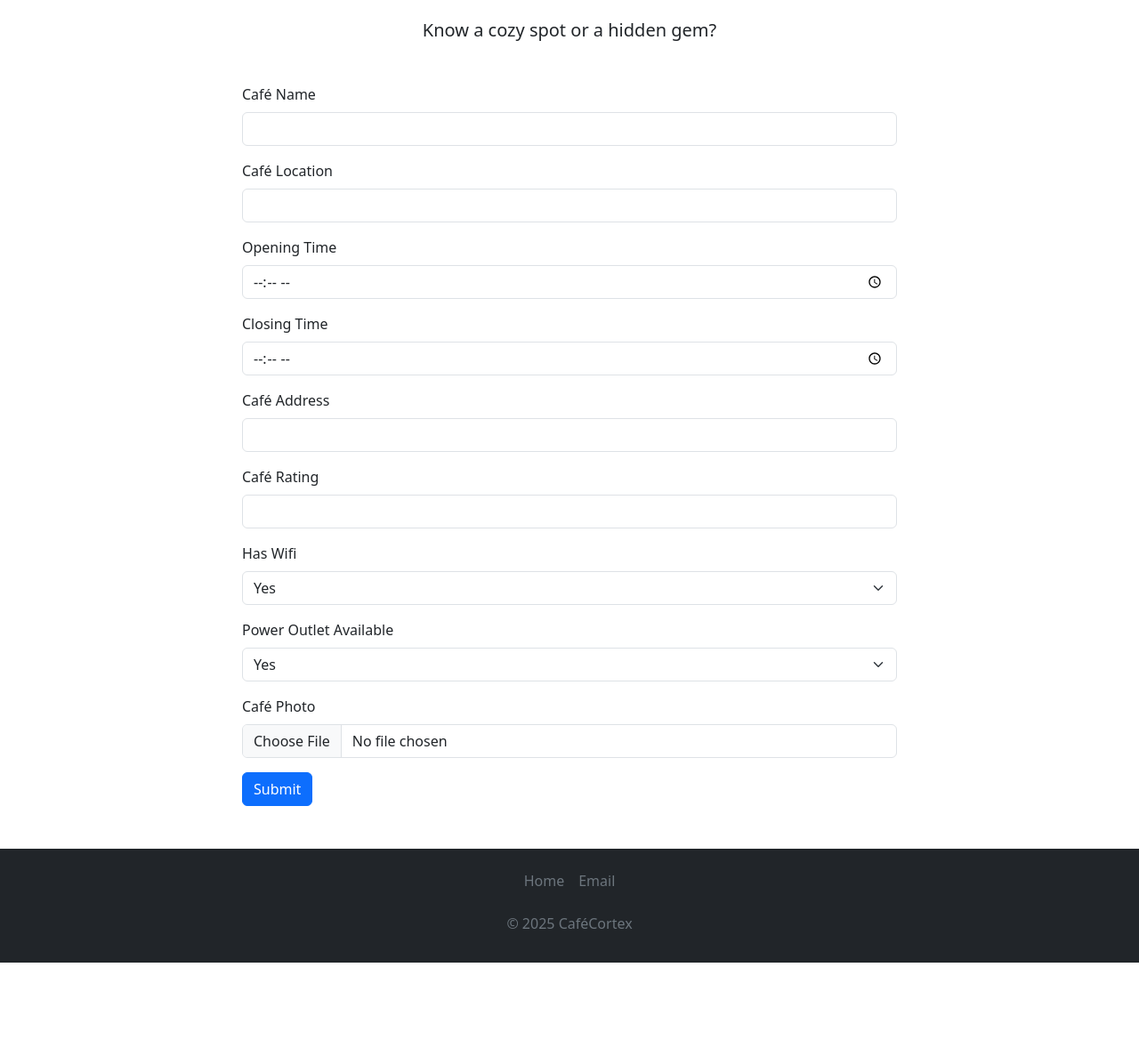
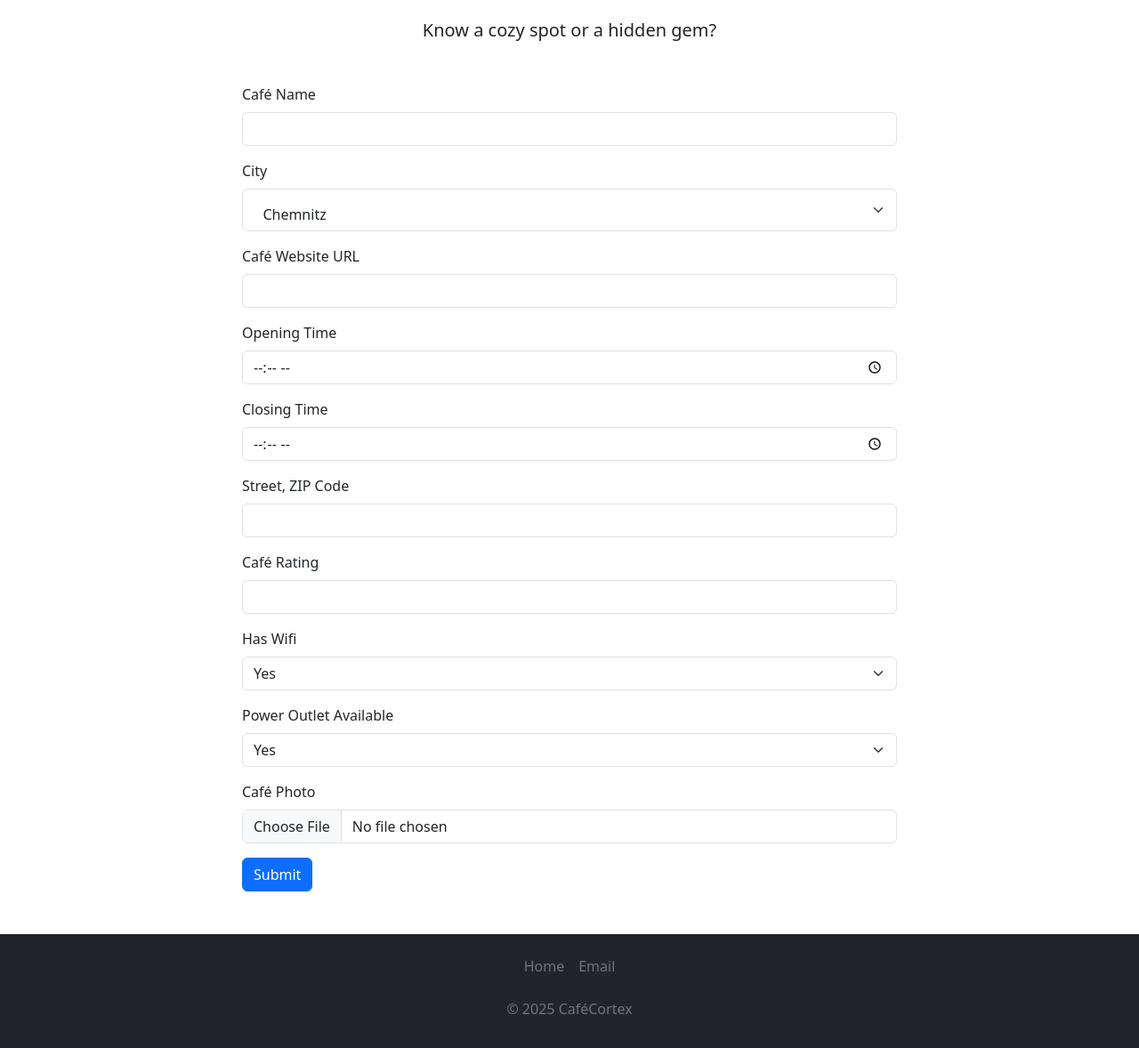
Before and after one commit to Mahmina/cafe-cortex, a Flask app: page /add in a window 1280 px wide. Shown: the part 189-1367 px from the top of the page at 89% size. Before the commit the page ends 1271 px from the top, so only its background shows below. Run offline with Flask 3, Linux system fonts and the light colour scheme; some libraries are stand-ins or nearby versions.

Commit message:
Implement City–Cafe relationship

```diff
--- a/forms.py
+++ b/forms.py
@@ -17,12 +17,13 @@ class SignUpForm(FlaskForm):
 
 class CreateCafeForm(FlaskForm):
     name = StringField("Café Name", validators=[DataRequired()])
-    location_url = StringField("Café Location", validators=[DataRequired()])
+    city = SelectField("City", coerce=int, validators=[DataRequired()])
+    website_url = StringField("Café Website URL", validators=[DataRequired()])
     opening_time = TimeField("Opening Time", validators=[DataRequired()])
     closing_time = TimeField("Closing Time", validators=[DataRequired()])
-    address = StringField("Café Address", validators=[DataRequired()])
+    address = StringField("Street, ZIP Code", validators=[DataRequired()])
     rating = StringField("Café Rating", validators=[DataRequired()])
     wifi = SelectField("Has Wifi", choices=[('yes', 'Yes'),('no', 'No')])
-    power_outlet = SelectField("Power Outlet Available", choices=[('yes', 'Yes'),('no', 'No')])
+    power_outlet = SelectField("Power Outlet Available", choices=[('yes', 'Yes'), ('no', 'No')])
     image = FileField("Café Photo", validators=[FileAllowed(['jpg', 'jpeg', 'png'], 'Images only!')])
     submit = SubmitField("Submit")
--- a/main.py
+++ b/main.py
@@ -5,8 +5,8 @@ from flask_wtf import CSRFProtect
 from werkzeug.utils import secure_filename
 from forms import SignUpForm, CreateCafeForm
 from flask_sqlalchemy import SQLAlchemy
-from sqlalchemy.orm import DeclarativeBase, Mapped, mapped_column
-from sqlalchemy import Integer, String
+from sqlalchemy.orm import DeclarativeBase, Mapped, mapped_column, relationship
+from sqlalchemy import Integer, String, ForeignKey
 import os
 
 load_dotenv()
@@ -14,6 +14,7 @@ load_dotenv()
 app = Flask(__name__)
 app.config['SECRET_KEY'] = os.environ.get("FLASK_KEY", "dev_secret_key")
 bootstrap = Bootstrap5(app)
+csrf = CSRFProtect(app)
 
 
 class Base(DeclarativeBase):
@@ -23,7 +24,14 @@ class Base(DeclarativeBase):
 app.config["SQLALCHEMY_DATABASE_URI"] = "sqlite:///cafes.db"
 db = SQLAlchemy(model_class=Base)
 db.init_app(app)
-csrf = CSRFProtect(app)
+
+
+class City(db.Model):
+    __tablename__ = "cities"
+
+    id: Mapped[int] = mapped_column(Integer, primary_key=True)
+    city_name: Mapped[str] = mapped_column(String(100))
+    cafes: Mapped[list["Cafe"]] = relationship("Cafe", back_populates="city")
 
 
 class Cafe(db.Model):
@@ -31,7 +39,11 @@ class Cafe(db.Model):
 
     id: Mapped[int] = mapped_column(Integer, primary_key=True)
     name: Mapped[str] = mapped_column(String(200))
-    location_url: Mapped[str] = mapped_column(String(200), unique=True)
+
+    city_id: Mapped[int] = mapped_column(ForeignKey("cities.id"))
+    city: Mapped["City"] = relationship("City", back_populates="cafes")
+
+    website_url: Mapped[str] = mapped_column(String(200), unique=True)
     opening_time: Mapped[str] = mapped_column(String(100))
     closing_time: Mapped[str] = mapped_column(String(100))
     address: Mapped[str] = mapped_column(String(300))
@@ -43,23 +55,6 @@ class Cafe(db.Model):
 
 with app.app_context():
     db.create_all()
-
-# CREATE RECORD
-# with app.app_context():
-#     new_cafe = Cafe(
-#         id=1,
-#         name="STAY - BLEIBDOCHNOCH",
-#         location_url="https://www.google.com/maps/place//data=!4m2!3m1!1s0x47a6f9844873159f:0x8840f9cb796fa589?sa=X&ved=1t:8290&ictx=111",
-#         opening_time="10:00 AM",
-#         closing_time="06:00 PM",
-#         address= "Dresdner Str. 79, 04317 Leipzig",
-#         rating="4.4",
-#         wifi="Yes",
-#         power_outlet="Yes",
-#         image_file="assets/uploads/bleib-doch-noch.jpg"
-#     )
-#     db.session.add(new_cafe)
-#     db.session.commit()
 
 
 @app.route("/")
@@ -83,6 +78,11 @@ def show_cafes():
 @app.route("/add", methods=["GET", "POST"])
 def add_cafe():
     form = CreateCafeForm()
+
+    result = db.session.execute(db.select(City).order_by(City.city_name))
+    all_cities = result.scalars().all()
+    form.city.choices = [(city.id, city.city_name) for city in all_cities]
+
     if form.validate_on_submit():
         image_filename = None
         if form.image.data:
@@ -93,9 +93,11 @@ def add_cafe():
             upload_path = os.path.join(upload_folder, filename)
             form.image.data.save(upload_path)
             image_filename = f"assets/uploads/{filename}"
+
         new_cafe = Cafe(
             name=form.name.data.upper(),
-            location_url=form.location_url.data,
+            city_id=form.city.data,
+            website_url=form.website_url.data,
             opening_time=form.opening_time.data.strftime("%I:%M %p"),
             closing_time=form.closing_time.data.strftime("%I:%M %p"),
             rating=form.rating.data,
--- a/static/css/styles.css
+++ b/static/css/styles.css
@@ -3,8 +3,9 @@
     border: none;
 }
 
-.join-btn:hover {
-    background-color: #44A19E;
+.join-btn:hover,
+.join-btn:active {
+    background-color: #44A19E !important;
 }
 
 .feature-icon {
@@ -41,10 +42,10 @@
     grid-template-columns: 1fr 1fr 1fr 1fr 1fr;
     background-color: #E0E0E0;
     padding: 2rem 0.5rem;
-
     margin: 1rem;
     border-radius: 0.7rem;
     column-gap: 0.5rem;
+    row-gap: 1rem;
 }
 
 #city {
--- a/templates/cafes.html
+++ b/templates/cafes.html
@@ -18,7 +18,7 @@
             <p class="card-text">{{ cafe.address }}</p>
         </div>
 
-        <a href="#" class="btn btn-primary website-btn mt-2">Café Website</a>
+        <a href="{{ cafe.website_url }}" target="_blank" class="btn btn-primary website-btn mt-2">Café Website</a>
     </div>
   </div>
   {% endfor %}
--- a/templates/index.html
+++ b/templates/index.html
@@ -26,7 +26,8 @@
             <p class="lead fs-2 fw-semibold mt-3 mb-5">Where Great Coffee Meets Great Ideas.</p>
           </div>
         </div>
-        <button type="button" class="btn btn-primary btn-lg fw-bold p-3 join-btn">Join the Club</button>
+        <a href="{{ url_for('show_cafes') }}" class="btn btn-primary btn-lg fw-bold p-3 join-btn">Explore our Cafés</a>
+<!--        <button type="button" class="btn btn-primary btn-lg fw-bold p-3 join-btn">Explore our Cafés</button>-->
         <p class="mt-3 fs-4">Discover cozy cafés and stay inspired every day.</p>
       </div>
     </div>
```
Also changed, not shown: instance/cafes.db, static/assets/uploads/INO.jpg (added), static/assets/uploads/NIMO.jpg (added).
